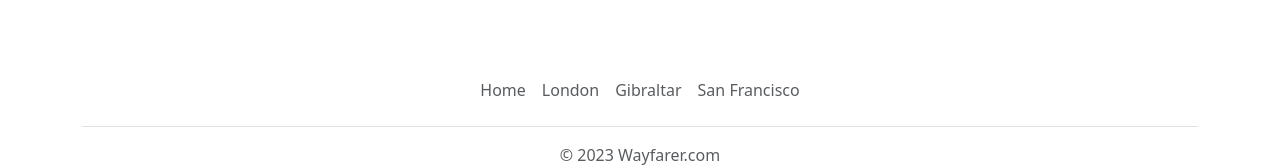
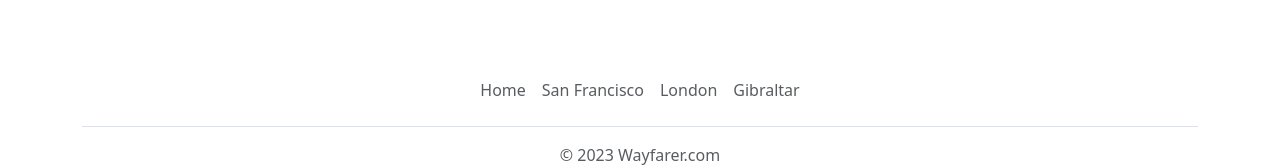
Before and after one commit to t-hendricks/wayfarer, an Angular app: page / in a window 1280 px wide. Shown: the part 2064-2231 px from the top of the page. Built offline with nearby package versions, Linux system fonts and the light colour scheme.

Commit message:
Rearrange footer links

```diff
--- a/src/app/landingpage/footer/footer.component.html
+++ b/src/app/landingpage/footer/footer.component.html
@@ -2,9 +2,9 @@
     <footer class="py-3 my-4" >
       <ul class="nav justify-content-center border-bottom pb-3 mb-3">
         <li class="nav-item"><a href="" class="nav-link px-2 text-body-secondary">Home</a></li>
+        <li class="nav-item"><a href="/cities/1" class="nav-link px-2 text-body-secondary">San Francisco</a></li>
         <li class="nav-item"><a href="/cities/2" class="nav-link px-2 text-body-secondary">London</a></li>
         <li class="nav-item"><a href="/cities/3" class="nav-link px-2 text-body-secondary">Gibraltar</a></li>
-        <li class="nav-item"><a href="/cities/1" class="nav-link px-2 text-body-secondary">San Francisco</a></li>
       </ul>
       <p class="text-center text-body-secondary">&copy; 2023 Wayfarer.com</p>
     </footer>
```
